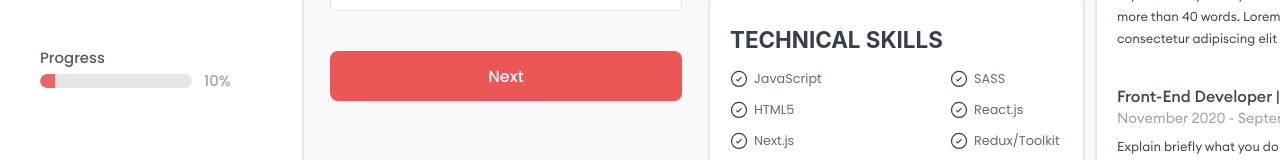
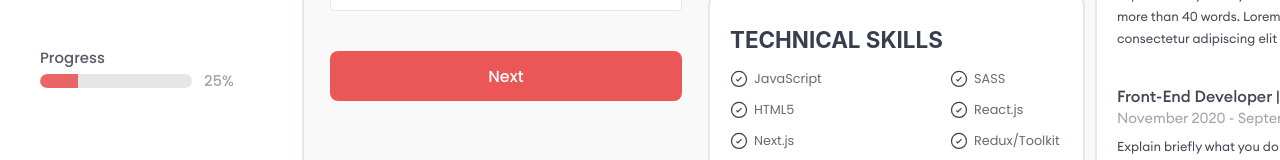
Before and after one commit to Moamal-2000/resume-builder, a Next.js app: page /builder in a window 1280 px wide. Shown: the part 546-706 px from the top of the page. Built offline with nearby package versions, Linux system fonts and the light colour scheme; a web font is replaced by a local one.

Commit message:
feat(Sidebar): dynamically calculate resume progress in ProgressBar based on input validation

```diff
--- a/src/components/BuilderPage/PersonalInfo/PersonalInfoForm/PersonalInfoForm.jsx
+++ b/src/components/BuilderPage/PersonalInfo/PersonalInfoForm/PersonalInfoForm.jsx
@@ -14,7 +14,14 @@ const PersonalInfoForm = () => {
 
   function handleOnChange(event) {
     const { name, value } = event.target;
-    updateInputValue({ name, value, inputGroupKey: "personalInfoInputs" });
+    const isValidValue = event.target.validity.valid;
+
+    updateInputValue({
+      name,
+      value,
+      isValidValue,
+      inputGroupKey: "personalInfoInputs",
+    });
   }
 
   return (
--- a/src/components/BuilderPage/Sidebar/Sidebar.jsx
+++ b/src/components/BuilderPage/Sidebar/Sidebar.jsx
@@ -1,6 +1,8 @@
 "use client";
 
 import ProgressBar from "@/components/Shared/ProgressBar/ProgressBar";
+import { getResumeProgress } from "@/functions/helper";
+import useFormsStore from "@/stores/forms.store/forms.store";
 import useGlobalStore from "@/stores/global.store/global.store";
 import { useRef } from "react";
 import PagesNav from "./PagesNav/PagesNav";
@@ -9,13 +11,14 @@ import SidebarIcon from "./SidebarIcon/SidebarIcon";
 
 const Sidebar = () => {
   const isAsideOpen = useGlobalStore((s) => s.isAsideOpen);
+  const formsStore = useFormsStore((s) => s);
 
   const sidebarRef = useRef();
   const closedOnceRef = useRef(false);
 
   const closeClass = isAsideOpen ? s.open : s.close;
   const closedOnceClass = closedOnceRef.current ? s.closedOnce : "";
-  const resumeProgress = "10%";
+  const resumeProgress = getResumeProgress(formsStore);
 
   return (
     <aside
--- a/src/functions/helper.js
+++ b/src/functions/helper.js
@@ -3,3 +3,13 @@ export function getInputValueOrFallback(input) {
 
   return input.value === "" ? input.placeholder : input.value;
 }
+
+export function getResumeProgress(formsStore) {
+  const allFormsInputs = Object.values(formsStore).slice(0, -1).flat();
+  const totalInputs = allFormsInputs.length;
+  const validInputs = allFormsInputs.filter(
+    (input) => input.isValidValue
+  ).length;
+
+  return `${(validInputs / totalInputs) * 100}%`;
+}
--- a/src/stores/forms.store/forms.store.js
+++ b/src/stores/forms.store/forms.store.js
@@ -10,6 +10,7 @@ export const useFormsStore = create((set, get) => ({
       pattern: "^[a-zA-Z ]+$",
       placeholder: "John Doe",
       required: true,
+      isValidValue: false,
       id: 1,
     },
     {
@@ -19,6 +20,7 @@ export const useFormsStore = create((set, get) => ({
       value: "",
       placeholder: "e.g. Software Engineer",
       required: true,
+      isValidValue: false,
       id: 2,
     },
     {
@@ -28,6 +30,7 @@ export const useFormsStore = create((set, get) => ({
       value: "",
       placeholder: "john.doe@example.com",
       required: true,
+      isValidValue: false,
       id: 3,
     },
     {
@@ -37,17 +40,19 @@ export const useFormsStore = create((set, get) => ({
       value: "",
       placeholder: "City, Country (e.g. Baghdad, Iraq)",
       required: false,
+      isValidValue: true,
       id: 4,
     },
   ],
 
-  updateInputValue: ({ name, value, inputGroupKey }) => {
+  updateInputValue: ({ name, value, isValidValue, inputGroupKey }) => {
     const inputs = get()[inputGroupKey];
 
     set({
       [inputGroupKey]: inputs.map((input) => ({
         ...input,
         value: input.name === name ? value : input.value,
+        isValidValue: input.name === name ? isValidValue : input.isValidValue,
       })),
     });
   },
```
